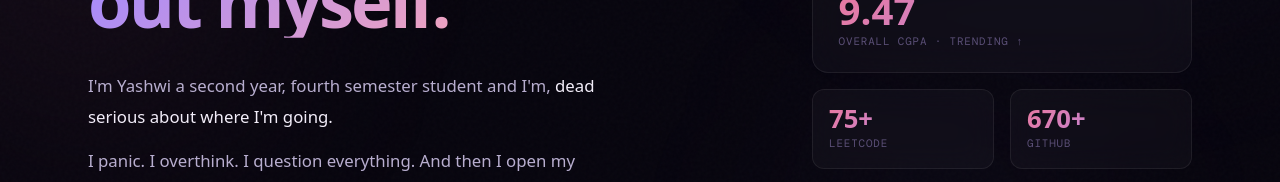
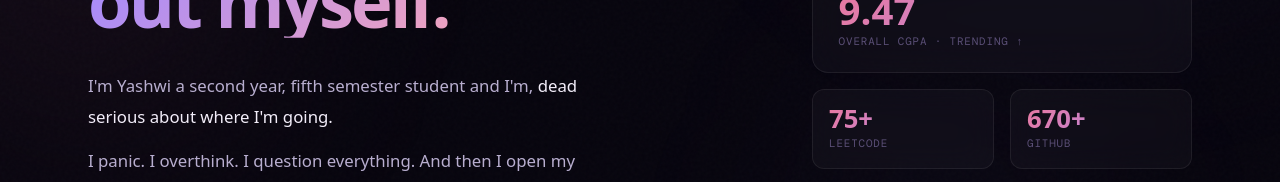
Before and after one commit to bhattyashwi14/yashwi-portfolio, a React (Vite) app: page / in a window 1280 px wide. Shown: the part 487-669 px from the top of the page. Built offline with nearby package versions, Linux system fonts and the light colour scheme; a web font is replaced by a local one.

Commit message:
Updated the semester details

```diff
--- a/src/App.tsx
+++ b/src/App.tsx
@@ -1028,7 +1028,7 @@ const YashwiPortfolio: React.FC = () => {
                 <span className="grad">So I figure it<br />out myself.</span>
               </h1>
               <div className="hero-sub reveal d2">
-                <p>I&apos;m Yashwi a second year, fourth semester student and I&apos;m, <strong>dead serious about where I&apos;m going.</strong></p>
+                <p>I&apos;m Yashwi a second year, fifth semester student and I&apos;m, <strong>dead serious about where I&apos;m going.</strong></p>
                 <p>I panic. I overthink. I question everything. And then I open my laptop and get to work anyway because waiting until I feel ready has never been an option I gave myself.</p>
                 <p>I&apos;m building my foundations in <strong>DSA, Machine Learning, and Backend Development.</strong> Not because someone told me to, but because I want to be the person people come to when they&apos;re stuck and rely on me for technical doubts and problem solving.</p>
               </div>
```
